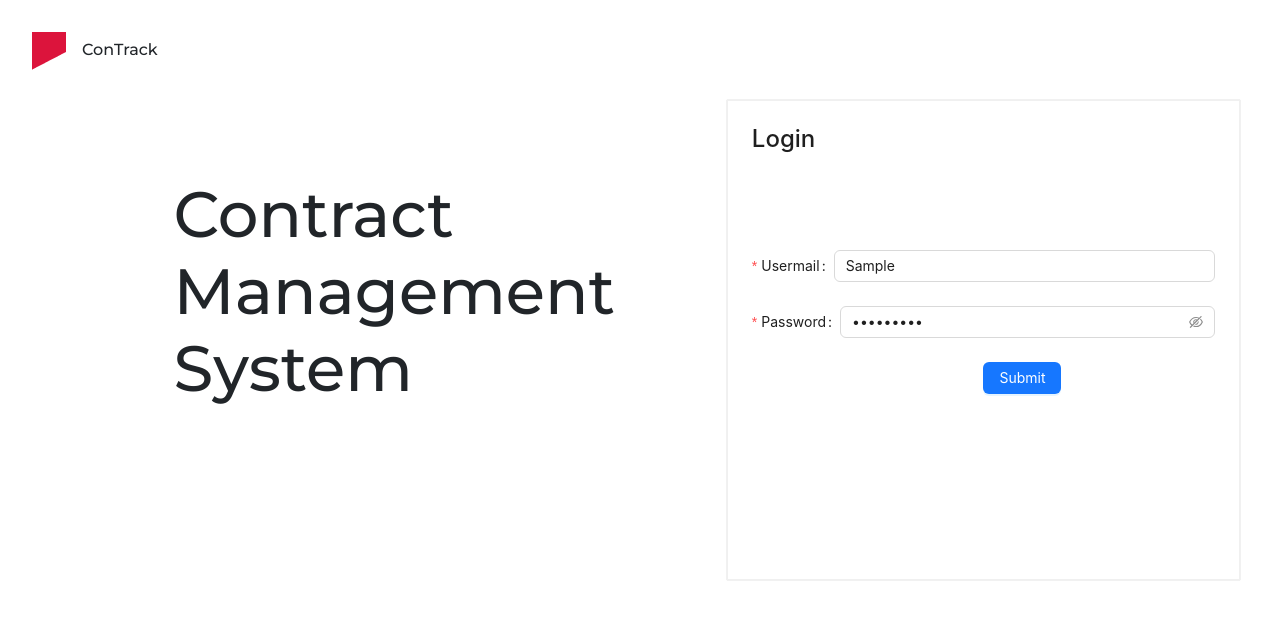
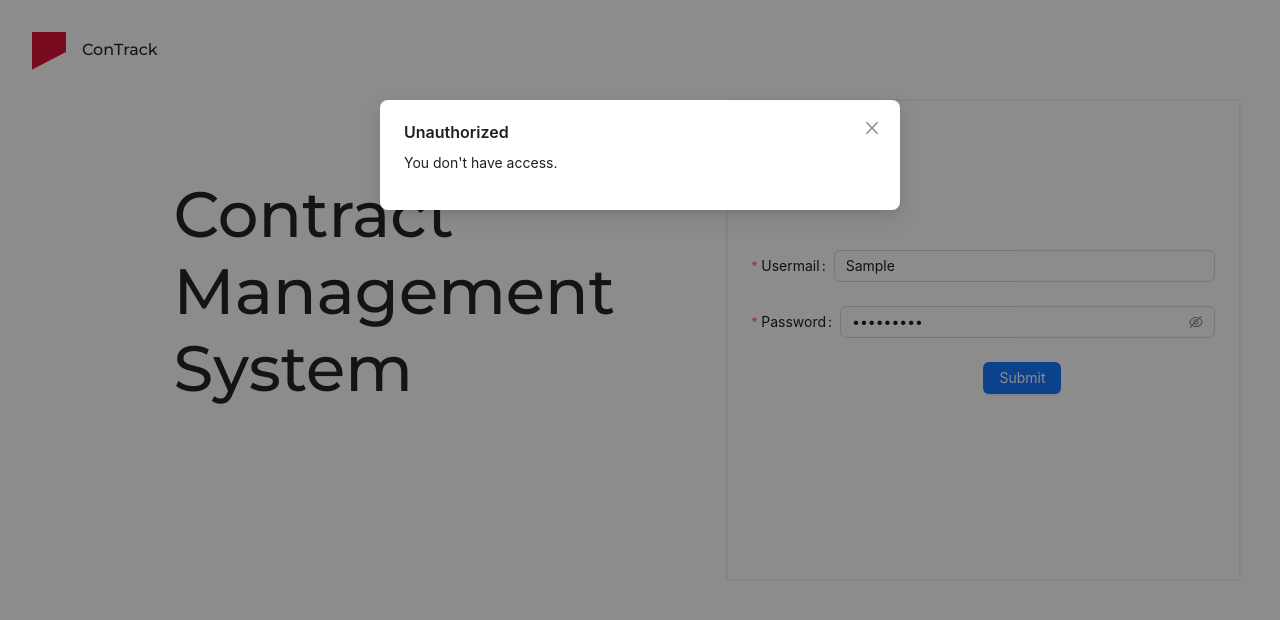
Before and after one commit to PranavSR04/ConTrack-ReactJS, a React (Create React App) app: page /login in a window 1280 px wide. Both pictures are taken after typing "Sample", "Sample123" into the empty fields and a click on the button "Submit". Shown: the top 620 px of the page. Built offline with nearby package versions, Linux system fonts and the light colour scheme; no server answers; what chartjs-plugin-zoom would draw is missing.

Commit message:
Fix:Modal in Login

```diff
--- a/src/Components/AuthContext/AuthContext.tsx
+++ b/src/Components/AuthContext/AuthContext.tsx
@@ -9,6 +9,7 @@ import { AxiosError } from "axios";
 import { postLogin } from "./api/postLogin";
 import { useNavigate } from "react-router";
 import { postLogout } from "./api/postLogout";
+import { Button,Modal } from "antd";
 
 export const Auth = createContext<AuthContextType>({
 	accessToken: "",
@@ -24,7 +25,10 @@ export const Auth = createContext<AuthContextType>({
 	login: (details: userDetailsType): Promise<LoginResponse | AxiosError> => {
 		return postLogin(details);
 	},
-	logout: (): Promise<void | AxiosError>=>{return Promise.resolve();}
+	logout: (): Promise<void | AxiosError>=>{return Promise.resolve();},
+	isModalOpen:false,
+	handleOk:()=>{},
+	handleCancel:()=>{}
 
 });
 
@@ -32,6 +36,18 @@ const AuthContext = ({ children }: { children: React.ReactNode }) => {
 	const [currentUser, setCurrentUser] = useState<UserType | undefined>();
 	const navigate = useNavigate();
 	const [accessToken, setAccessToken] = useState<string>("");
+	const [isModalOpen, setIsModalOpen] = useState(false);
+	const showModal = () => {
+		setIsModalOpen(true);
+	  };
+
+	  const handleOk = () => {
+		setIsModalOpen(false);
+	  };
+
+	  const handleCancel = () => {
+		setIsModalOpen(false);
+	  };
 
 	const login = async (
 		userDetails: userDetailsType
@@ -55,7 +71,8 @@ const AuthContext = ({ children }: { children: React.ReactNode }) => {
 			localStorage.setItem("role_id",response.contrackUser.role_id.toString());
 			localStorage.setItem("user", JSON.stringify(response.user));
 		}else{
-			alert("Not Autorized")
+			showModal();
+
 		}
 		return response;
 	};
@@ -84,7 +101,7 @@ const AuthContext = ({ children }: { children: React.ReactNode }) => {
 
 	return (
 		<div>
-			<Auth.Provider value={{ accessToken, currentUser, login, logout }}>
+			<Auth.Provider value={{ accessToken, currentUser, login, logout,isModalOpen, handleOk,handleCancel}}>
 				{children}
 			</Auth.Provider>
 		</div>
--- a/src/Components/AuthContext/types/index.ts
+++ b/src/Components/AuthContext/types/index.ts
@@ -6,4 +6,8 @@ export type AuthContextType={
 	currentUser:UserType | undefined;
 	login: (userDetails: userDetailsType) => Promise<LoginResponse | AxiosError>;
 	logout: () => Promise<void | AxiosError>
+	handleOk:()=>void;
+	isModalOpen:boolean;
+	handleCancel:()=>void;
+
 }
--- a/src/Features/Login/Login.tsx
+++ b/src/Features/Login/Login.tsx
@@ -1,13 +1,12 @@
 import React from "react";
-import { Button, Card, Form, Input } from "antd";
+import { Button, Card, Form, Input, Modal } from "antd";
 import { LoginPropType, userDetailsType } from "./types";
 import styles from "./Login.module.css";
 import logo from "../../img/Subtract.png";
 
-const Login = ({ onFinish, onFinishFailed }: LoginPropType) => {
+const Login = ({ onFinish, onFinishFailed ,handleOk,isModalOpen,handleCancel}: LoginPropType) => {
 	return (
 		<>
-
 			<div className={styles.container}>
 				<div className={styles.logo}>
 					<img src={logo} alt="contrack logo" className={styles.logoimg} />
@@ -25,7 +24,7 @@ const Login = ({ onFinish, onFinishFailed }: LoginPropType) => {
 							name="loginform"
 							onFinish={onFinish}
 							onFinishFailed={onFinishFailed}
-						style={{ maxWidth: 500,  marginTop: "6rem" }}
+							style={{ maxWidth: 500, marginTop: "6rem" }}
 						>
 							<Form.Item<userDetailsType>
 								label="Usermail"
@@ -53,6 +52,17 @@ const Login = ({ onFinish, onFinishFailed }: LoginPropType) => {
 						</Form>
 					</Card>
 				</div>
+				<Modal
+					title="Unauthorized"
+					open={isModalOpen}
+					onCancel={handleCancel}
+				    onOk={handleOk}
+					footer={null}
+
+				>
+					<p>You don't have access.</p>
+
+				</Modal>
 			</div>
 		</>
 	);
--- a/src/Features/Login/LoginHandler.tsx
+++ b/src/Features/Login/LoginHandler.tsx
@@ -1,4 +1,4 @@
-import React, { useContext } from "react";
+import React, { useContext, useState } from "react";
 import Login from "./Login";
 import {LoginResponse, userDetailsType } from "./types";
 import { type FormProps } from "antd";
@@ -8,9 +8,10 @@ import { AxiosError } from "axios";
 
 const LoginHandler = () => {
 
-    const {login}= useContext(Auth);
+    const {login,handleOk,isModalOpen,handleCancel}= useContext(Auth);
 
     const navigate=useNavigate();
+
 
 	const onFinish: FormProps<userDetailsType>["onFinish"] = async (values) => {
 		console.log("Success:", values);
@@ -30,7 +31,9 @@ const LoginHandler = () => {
            }
 
 
+
 	};
+
 
 	const onFinishFailed: FormProps<userDetailsType>["onFinishFailed"] = (
 		errorInfo
@@ -41,6 +44,10 @@ const LoginHandler = () => {
         <Login
         onFinish={onFinish}
         onFinishFailed={onFinishFailed}
+        isModalOpen={isModalOpen}
+        handleOk={handleOk}
+        handleCancel={handleCancel}
+
         />
     );
 };
--- a/src/Features/Login/types/index.ts
+++ b/src/Features/Login/types/index.ts
@@ -6,6 +6,9 @@ export type userDetailsType ={email_id:string;password:string}
 export interface LoginPropType{
     onFinish:(values: userDetailsType) => void;
     onFinishFailed: (errorInfo: ValidateErrorEntity<userDetailsType>) => void;
+    isModalOpen:boolean,
+    handleOk:()=>void,
+    handleCancel:()=>void
 }
 
 // Interface for the user object within the successful response
```
Lines whose indentation alone changed are shown as unchanged.
